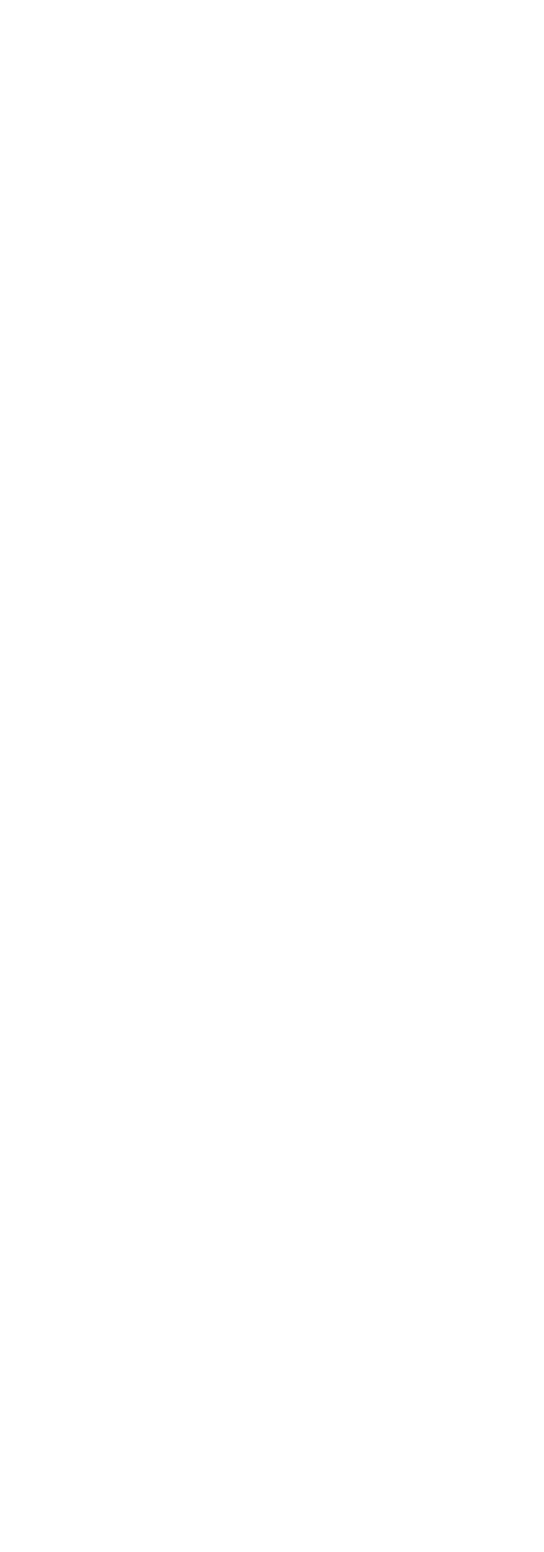
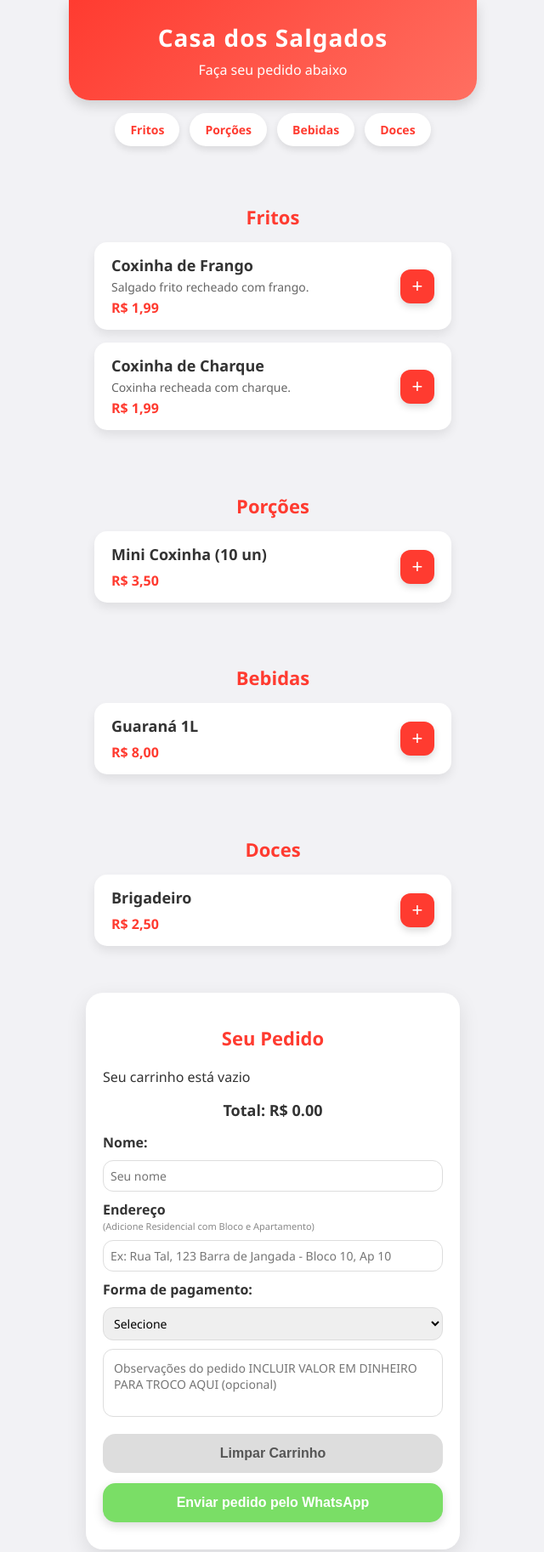
Before and after one commit to MariliaLima495/casa-dos-salgados, a plain HTML site: page index.html in a window 1280 px wide. Shown: the top 1826 px of the page at 85% size, without its empty margins (319-959 px from the left). Before the commit the page ends 800 px from the top, so only its background shows below. Drawn offline with Linux system fonts and the light colour scheme.

Commit message:
Add files via upload

```diff
--- a/index.html
+++ b/index.html
@@ -1,14 +1,190 @@
 <!DOCTYPE html>
-<html>
-  <head>
-    <meta charset="utf-8" />
-    <meta name="viewport" content="width=device-width, initial-scale=1.0" />
-    <title>Painel de Controle - Casa dos Salgados</title>
-    <!-- Carrega o script do Decap CMS -->
-    <script src="https://unpkg.com@^3.0.0/dist/decap-cms.js"></script>
-  </head>
-  <body>
+<html lang="pt-BR">
+<head>
+<meta charset="UTF-8">
+<meta name="viewport" content="width=device-width, initial-scale=1.0">
+<title>Casa dos Salgados</title>
+<meta name="description" content="Cardápio digital da Casa dos Salgados. Faça seu pedido online.">
+<link rel="icon" href="favicon.ico">
+<link rel="stylesheet" href="style.css">
+<style>
+/* BOTÃO FIXO ATUALIZADO */
+#view-cart-btn {
+  position: fixed;
+  bottom: 25px; /* Mantém uma distância elegante da base */
+  left: 50%;
+  transform: translateX(-50%);
+  background: #ff3b30; /* Vermelho oficial da marca */
+  color: white;
+  border: none;
+  border-radius: 50px;
+  width: 90%;
+  max-width: 400px;
+  padding: 15px 20px;
+  cursor: pointer;
+  z-index: 1000;
+  font-weight: bold;
+  font-size: 16px;
+  box-shadow: 0 4px 15px rgba(0,0,0,0.3);
+  display: none; /* Começa escondido, o JS mostra quando houver itens */
+  transition: all 0.3s ease;
+}
 
-    </script>
-  </body>
+
+/* Contador dentro do botão */
+#cart-count {
+  background: white;
+  color: #000000;
+  padding: 2px 8px;
+  border-radius: 50%;
+  margin-left: 8px;
+  font-size: 14px;
+}
+
+.cart-field {
+  margin-bottom: 10px;
+}
+.cart-field input, .cart-field select, .cart-field textarea {
+  width: 100%;
+  padding: 8px;
+  margin-top: 4px;
+  box-sizing: border-box;
+}
+</style>
+</head>
+<body>
+<header>
+  <h1>Casa dos Salgados</h1>
+  <p>Faça seu pedido abaixo</p>
+</header>
+
+<nav class="categories">
+  <a href="#fritos">Fritos</a>
+  <a href="#porcoes">Porções</a>
+  <a href="#bebidas">Bebidas</a>
+  <a href="#doces">Doces</a>
+</nav>
+
+<main class="container">
+  <!-- FRITOS -->
+  <section id="fritos" class="menu-section">
+    <h2>Fritos</h2>
+    <article class="menu-item">
+      <div class="item-details">
+        <h3>Coxinha de Frango</h3>
+        <p>Salgado frito recheado com frango.</p>
+        <span class="price">R$ 1,99</span>
+      </div>
+      <button type="button" class="add-btn" data-name="Coxinha de Frango" data-price="1.99">+</button>
+    </article>
+    <article class="menu-item">
+      <div class="item-details">
+        <h3>Coxinha de Charque</h3>
+        <p>Coxinha recheada com charque.</p>
+        <span class="price">R$ 1,99</span>
+      </div>
+      <button type="button" class="add-btn" data-name="Coxinha de Charque" data-price="1.99">+</button>
+    </article>
+  </section>
+
+  <!-- PORÇÕES -->
+  <section id="porcoes" class="menu-section">
+    <h2>Porções</h2>
+    <article class="menu-item">
+      <div class="item-details">
+        <h3>Mini Coxinha (10 un)</h3>
+        <span class="price">R$ 3,50</span>
+      </div>
+      <button type="button" class="add-btn" data-name="Mini Coxinha (10 un)" data-price="3.50">+</button>
+    </article>
+  </section>
+
+  <!-- BEBIDAS -->
+  <section id="bebidas" class="menu-section">
+    <h2>Bebidas</h2>
+    <article class="menu-item">
+      <div class="item-details">
+        <h3>Guaraná 1L</h3>
+        <span class="price">R$ 8,00</span>
+      </div>
+      <button type="button" class="add-btn" data-name="Guaraná 1L" data-price="8.00">+</button>
+    </article>
+  </section>
+
+  <!-- DOCES -->
+  <section id="doces" class="menu-section">
+    <h2>Doces</h2>
+    <article class="menu-item">
+      <div class="item-details">
+        <h3>Brigadeiro</h3>
+        <span class="price">R$ 2,50</span>
+      </div>
+      <button type="button" class="add-btn" data-name="Brigadeiro" data-price="2.50">+</button>
+    </article>
+  </section>
+
+  <!-- CARRINHO -->
+<div id="cart" class="cart-below">
+  <h2>Seu Pedido</h2>
+  <p id="empty-cart">Seu carrinho está vazio</p>
+  <ul id="cart-items"></ul>
+  <p class="cart-total">Total: R$ <span id="cart-total">0.00</span></p>
+
+  <!-- CAMPO NOME -->
+  <div class="cart-field">
+    <label for="customer-name">Nome:</label>
+    <input type="text" id="customer-name" placeholder="Seu nome">
+  </div>
+
+  <!-- CAMPO ENDEREÇO COM OBSERVAÇÃO -->
+  <div class="cart-field">
+    <label for="customer-address">
+      Endereço <span class="label-obs">(Adicione Residencial com Bloco e Apartamento)</span>
+    </label>
+    <input type="text" id="customer-address" placeholder="Ex: Rua Tal, 123 Barra de Jangada - Bloco 10, Ap 10">
+  </div>
+
+  <!-- FORMA DE PAGAMENTO -->
+  <div class="cart-field">
+    <label for="payment-method">Forma de pagamento:</label>
+    <select id="payment-method">
+      <option value="">Selecione</option>
+      <option value="Dinheiro">Dinheiro</option>
+      <option value="Cartão">Cartão</option>
+      <option value="Pix">Pix</option>
+    </select>
+  </div>
+
+  <textarea id="order-note" placeholder="Observações do pedido INCLUIR VALOR EM DINHEIRO PARA TROCO AQUI (opcional)"></textarea>
+
+  <button type="button" id="clear-cart">Limpar Carrinho</button>
+  <button type="button" id="send-order">Enviar pedido pelo WhatsApp</button>
+</div>
+
+
+<!-- BOTÃO FIXO COM CONTADOR -->
+<button type="button" id="view-cart-btn">
+  Ver Pedido 🛒 <span id="cart-count">0</span>
+</button>
+
+<footer class="site-footer">
+  <div class="footer-content">
+    <h3>🍗 Casa dos Salgados</h3>
+    <p>Pedidos rápidos pelo WhatsApp</p>
+    <p>© 2026 Casa dos Salgados — Todos os direitos reservados</p>
+    <p class="dev-credit">
+      Sistema de pedidos desenvolvido por
+      <a href="https://www.linkedin.com/in/mar%C3%ADlia-lima-393223277" target="_blank">Marília Lima</a>
+    </p>
+  </div>
+</footer>
+
+<script src="script.js"></script>
+<script>
+// Rolar para o carrinho quando clicar no botão "Ver Pedido"
+document.getElementById('view-cart-btn').addEventListener('click', () => {
+  document.getElementById('cart').scrollIntoView({ behavior: 'smooth' });
+});
+</script>
+</body>
 </html>
```
